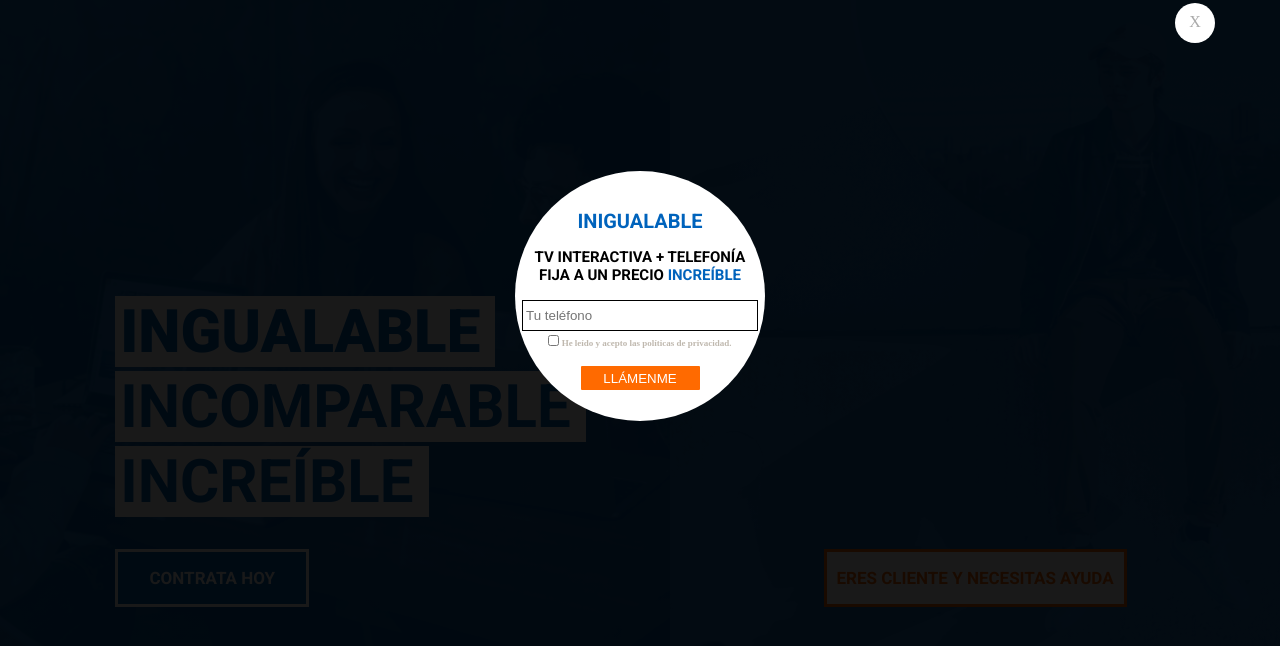
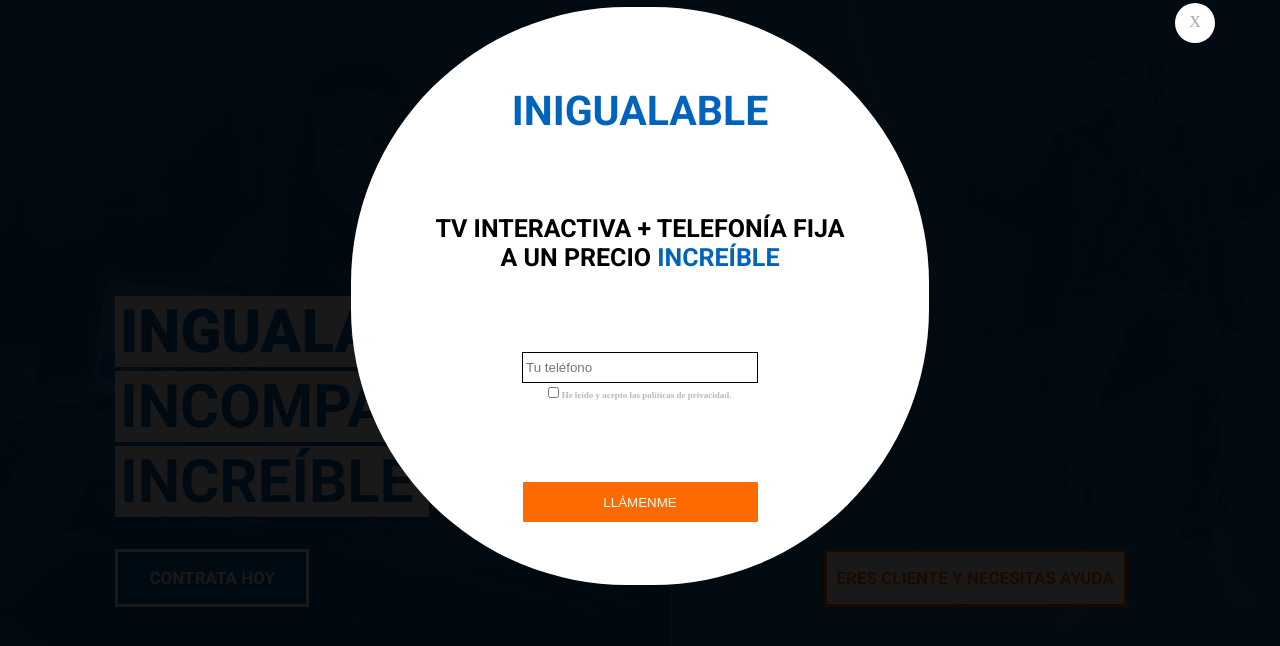
Before and after one commit to elviac94/convertia, a plain HTML site: page index.html in a window 1280 px wide. Both pictures are taken after a click on the element 288 px from the left and 46 px from the top of the page. Shown: the part 104-750 px from the top of the page. Drawn offline with Linux system fonts and the light colour scheme.

Commit message:
finish pop up

```diff
--- a/js/main.js
+++ b/js/main.js
@@ -7,6 +7,7 @@ const smallCircles = document.querySelectorAll('.offer__circle');
 const offerBlocks = document.querySelectorAll('.offers__container--element');
 const firstPopUp = document.querySelector('.pop-up__container--first');
 const closePopUp = document.querySelector('.pop-up__close');
+const bodyOver = document.querySelector('body');
 
 const getContractSection = () =>{
 
@@ -47,10 +48,16 @@ offerBlocks.forEach(offerBlock=>{
 
 const openPopUp=()=>{
     firstPopUp.classList.remove('hidden');
+    contractSection.style.cssText='overflow-y: hidden';
+    home.style.cssText='overflow-y: hidden';
+    bodyOver.style.cssText='overflow-y: hidden';
 }
 
 const toClosePopUp=()=>{
-    firstPopUp.classList.add('hidden')
+    firstPopUp.classList.add('hidden');
+    contractSection.style.cssText='overflow-y: none';
+    home.style.cssText='overflow-y: none';
+    bodyOver.style.cssText='overflow-y: none';
 }
 
 phoneIcon.addEventListener('click',openPopUp);
--- a/styles/styles.css
+++ b/styles/styles.css
@@ -418,7 +418,7 @@
                                 /* POP UPs */
 .pop-up__container--first{
     width: 100%;
-    height: 100vh;
+    min-height: 100vh;
     position: absolute;
     top:0px;
     z-index: 2;
@@ -584,6 +584,16 @@
         margin-right: 0px;
     }
 
+    .pop-up__circle {
+    width: 350px;
+    height: 350px;
+    border-radius: 175px
+    }
+
+    .pop-up__circle > h3{
+        font-size: 30px;
+        margin-top: 40px;
+    }
 
 
 }
@@ -705,5 +715,24 @@
         height: 107px;
     }
 
+    .pop-up__circle {
+        width: 578px;
+        height: 578px;
+        border-radius: 276px
+        }
+
+    .pop-up__circle > h3{
+        font-size: 41px;
+        }
+
+    .pop-up__circle > h4{
+        font-size: 25px;
+        }
+
+    .pop-up__circle > button{
+        width: 241px;
+        height: 46px;
+    }
+
 
 }
```
